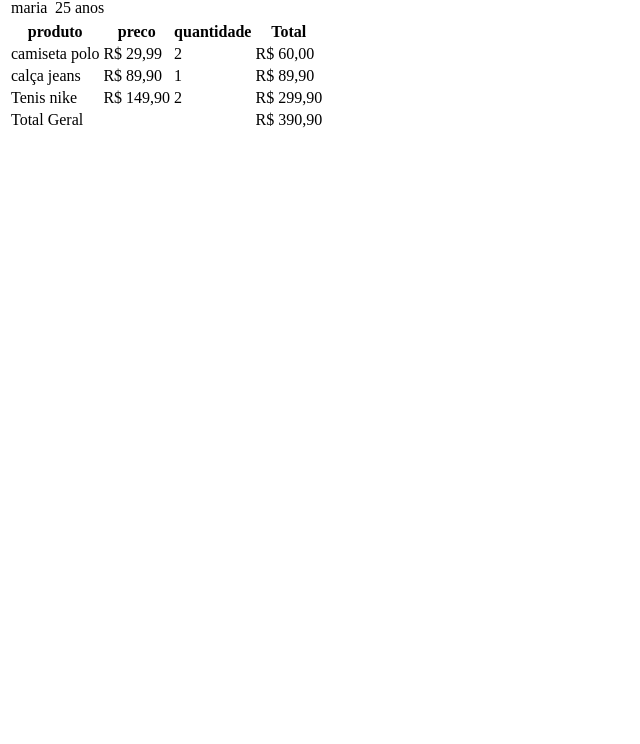
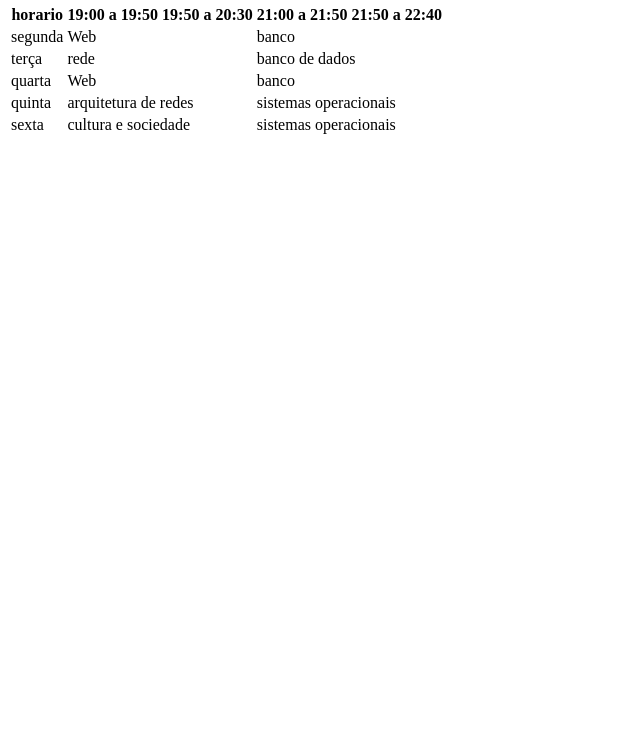
Before and after one commit to guaxi-f/AulasHtmlguairaca, a plain HTML site: page index.html in a window 1280 px wide. Shown: the part 56-800 px from the top of the page, without its empty margins (0-640 px from the left). Drawn offline with Linux system fonts and the light colour scheme.

Commit message:
Feat atividade tabela

```diff
--- a/index.html
+++ b/index.html
@@ -2,53 +2,44 @@
 <html>
     <head>
         <meta charset="UTF-8">
-        <title>Aula tabela</title>
+        <title>Tabela HTML</title>
     </head>
     <body>
-       <!--Exemplo tabela-->
+        <h3>Tabela HTML</h1>
         <table>
             <tr>
-            <th>Nome</th>
-            <th>Idade</th>
+                <th>horario</th>
+                <th>19:00 a 19:50</th>
+                <th>19:50 a 20:30</th>
+                <th>21:00 a 21:50</th>
+                <th>21:50 a 22:40</th>
             </tr>
             <tr>
-            <td>joao</td>
-            <td>20 anos</td>
+                <td>segunda</td>
+                <td colspan="2">Web</td>
+                <td colspan="2">banco</td>
             </tr>
             <tr>
-            <td>maria</td>
-            <td>25 anos</td>
-        </tr>
-       </table>
+                <td>terça</td>
+                <td colspan="2">rede</td>
+                <td colspan="2">banco de dados</td>
 
-       <table>
-           <tr>
-             <th>produto</th>
-             <th>preco</th>
-             <th>quantidade</th>
-             <th>Total</th>
             </tr>
             <tr>
-            <td>camiseta polo</td>
-            <td>R$ 29,99</td>
-            <td>2</td>
-            <td>R$ 60,00</td>
+                <td>quarta</td>
+                    <td colspan="2">Web</td>
+                    <td colspan="2">banco</td>
+                </tr>
             </tr>
             <tr>
-            <td>calça jeans</td>
-            <td>R$ 89,90</td>
-            <td>1</td>
-            <td>R$ 89,90</td>
+                <td>quinta</td>
+                <td colspan="2">arquitetura de redes</td>
+                <td colspan="2">sistemas operacionais</td>
             </tr>
             <tr>
-            <td>Tenis nike </td>
-            <td>R$ 149,90</td>
-            <td>2</td>
-            <td>R$ 299,90</td>
-           </tr>
-           <tr>
-            <td colspan="3">Total Geral</td>
-            <td>R$ 390,90</td>
+                <td>sexta</td>
+                <td colspan="2">cultura e sociedade</td>
+                <td colspan="2">sistemas operacionais</td>
             </tr>
         </table>
     </body>
```
Lines whose indentation alone changed are shown as unchanged.
